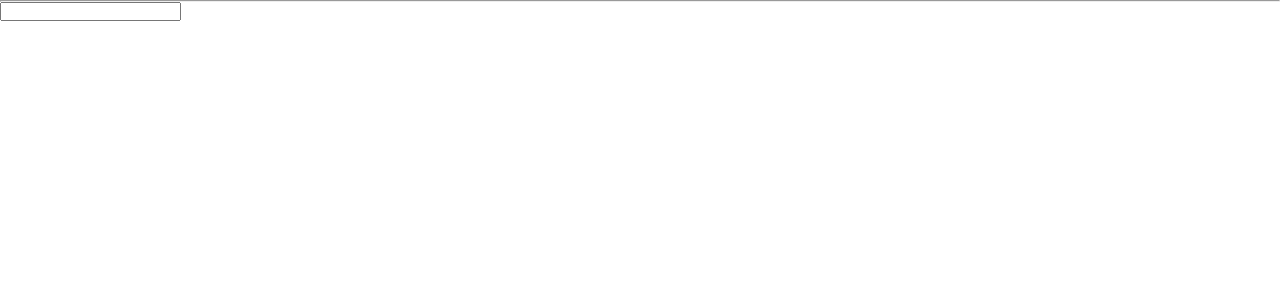
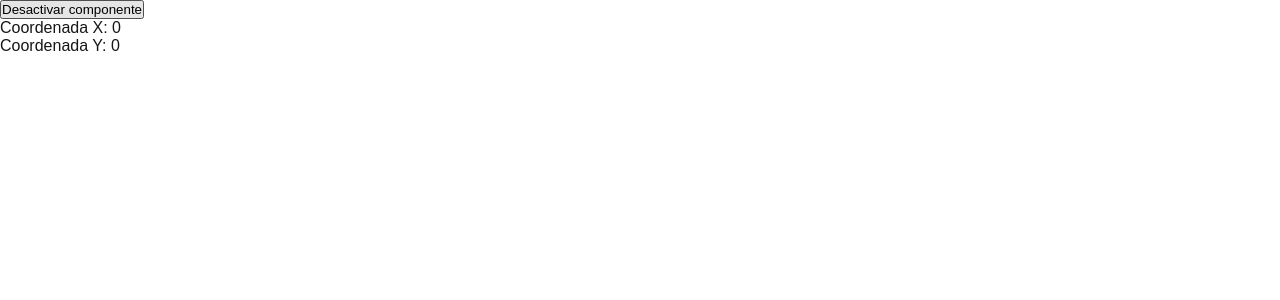
Before and after one commit to rexwithluv/react-dwcc, a Next.js app: page / in a window 1280 px wide. Shown: the top 300 px of the page. Built offline with nearby package versions, Linux system fonts and the light colour scheme.

Commit message:
Ejercicio nueve (que mal lo paso con useEffect)

```diff
--- /dev/null
+++ b/src/app/ejercicios/Ej9.js
@@ -0,0 +1,42 @@
+"use client";
+
+import { useEffect, useState } from "react";
+
+export default function Ej9() {
+
+    let [x, setX] = useState(0);
+    let [y, setY] = useState(0);
+
+    useEffect(() => {
+        const handleMouseMove = (e) => {
+            setX(e.x);
+            setY(e.y);
+        };
+
+        // Agregamos un eventListener
+        document.addEventListener("mousemove", handleMouseMove);
+
+        // Eliminamos el eventListener cuando no se ve el componente
+        return () => {
+            document.removeEventListener("mousemove", handleMouseMove);
+        };
+    }, []);
+
+    return (
+        <div>
+            Coordenada X: {x} <br />
+            Coordenada Y: {y}
+        </div>
+    )
+
+}
+
+/* Código que necesitamos en la página de inicio para crear
+un botón que desactive el componente
+
+<button type="button" onClick={() => setActivo(!activo)}>
+    {activo ? "Desactivar" : "Activar"} componente
+</button>
+
+{activo && <Ej9 />}
+*/
--- a/src/app/page.js
+++ b/src/app/page.js
@@ -1,9 +1,19 @@
-import Ej8 from "./ejercicios/Ej8";
+"use client";
+
+
+import { useState } from "react";
+import Ej9 from "./ejercicios/Ej9";
 
 export default function Home() {
+  const [activo, setActivo] = useState(true);
+
   return (
     <div>
-      <Ej8 />
+      <button type="button" onClick={() => setActivo(!activo)}>
+        {activo ? "Desactivar" : "Activar"} componente
+      </button>
+
+      {activo && <Ej9 />}
     </div>
   );
 }
```
